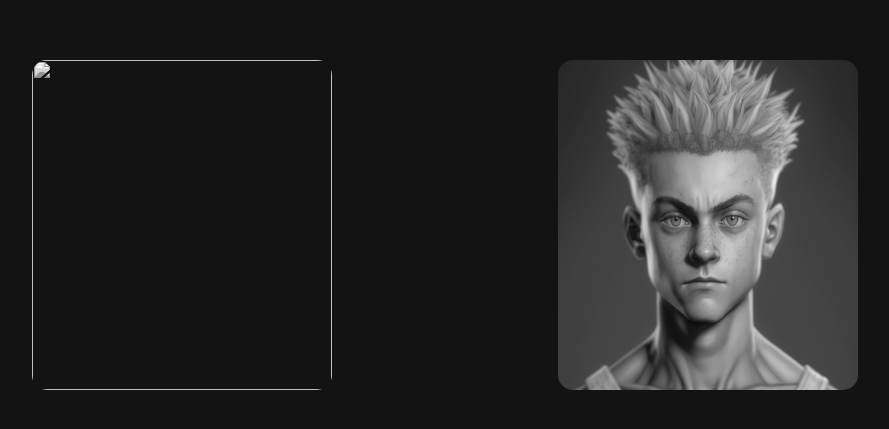
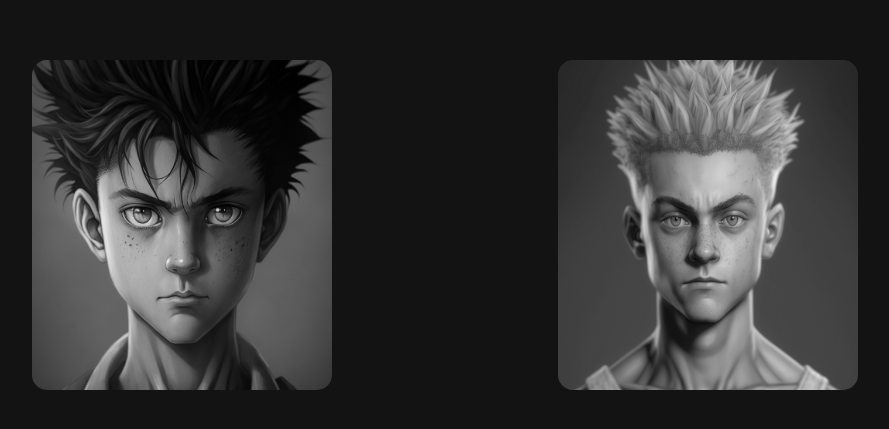
Before and after one commit to PH0111/project, a plain HTML site: page index.html in a window 1280 px wide. Shown: the part 175-604 px from the top of the page, without its empty margins (195-1084 px from the left). Drawn offline with Linux system fonts and the light colour scheme.

Commit message:
Update index.html

```diff
--- a/index.html
+++ b/index.html
@@ -13,7 +13,7 @@
           <span></span>
           <span></span>
           <span></span>
-          <img src="GOOD_X" alt="">
+          <img src="GOOD_X.png" alt="">
         </div>
         <div class="box_2">
           <span></span>
```
